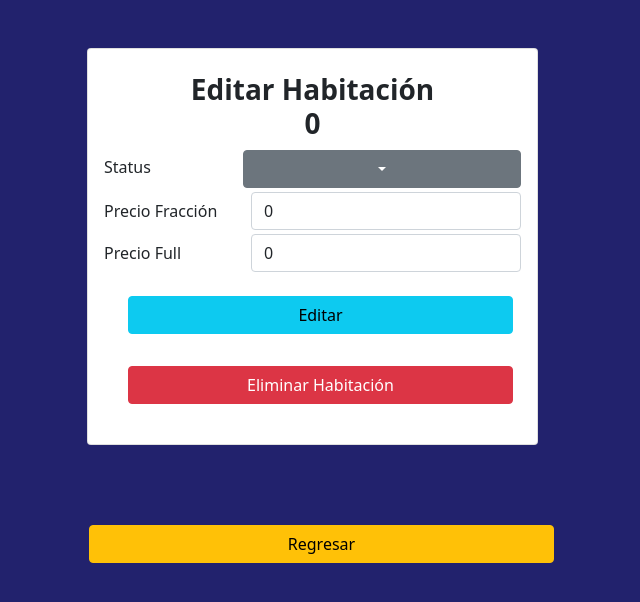
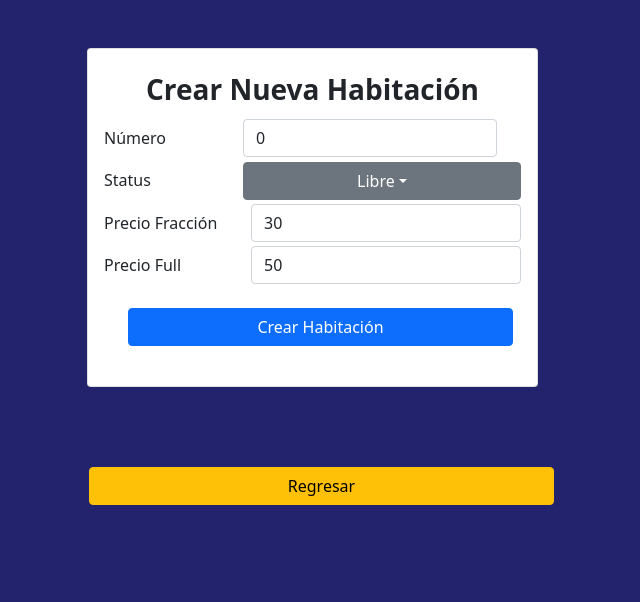
Before and after one commit to jpta24/villaLinda, a React (Create React App) app in the folder frontend/: page /admin-habs/create-hab in a window 1280 px wide. Shown: the top 602 px of the page, without its empty margins (280-920 px from the left). Built offline with nearby package versions, Linux system fonts and the light colour scheme; no server answers.

Commit message:
fixing things

```diff
--- a/frontend/src/Services/HabServices.ts
+++ b/frontend/src/Services/HabServices.ts
@@ -19,6 +19,10 @@ export const getHab = async (id: string) => {
 
 export const updateHabData = async (id: string, hab: HabInterface) => {
 	return await axios.put<HabInterface>(`${API}/${id}`, hab);
+};
+
+export const createHab = async (hab: HabInterface) => {
+	return await axios.post(API, hab);
 };
 
 /* export const deleteKeyWord = async (id: string) => {
@@ -48,9 +52,7 @@ export const createAsin = async (
 };
 
 
-export const createVideo = async (video: Video) => {
-	return await axios.post(`${API}/videos`, video);
-};
+
 
 export const getVideo = async (id: string) => {
 	return await axios.get<Video>(`${API}/videos/${id}`);
--- a/frontend/src/components/HabForm.tsx
+++ b/frontend/src/components/HabForm.tsx
@@ -22,9 +22,9 @@ const HabForm = () => {
 		createdAt: new Date(),
 		updatedAt: '',
 		number: 0,
-		status: '',
-		priceFraction: 0,
-		priceFull: 0,
+		status: 'libre',
+		priceFraction: 30,
+		priceFull: 50,
 		hrIn: new Date(),
 		hrOut: new Date(),
 		hrMantto: new Date(),
@@ -130,13 +130,19 @@ const HabForm = () => {
 		}
 	};
 
+	const url = window.location.href;
+
 	return (
 		<div className='container'>
 			<div className='row'>
 				<div className='col-md-5 offset-md-3 my-4'>
 					<div className='card my-4'>
 						<div className='card-body'>
-							{params ? (
+							{url.search('create-hab') > 0 ? (
+								<h3 className='m-2 text-center titleform'>
+									Crear Nueva Habitación
+								</h3>
+							) : params ? (
 								<h3 className='m-2 text-center titleform'>
 									Editar Habitación
 									<br />
@@ -145,8 +151,22 @@ const HabForm = () => {
 							) : (
 								<h3 className='m-2 text-center titleform'>New Video</h3>
 							)}
+
 							<form onSubmit={handleSubmit}>
 								<div className='form-group row my-1'>
+									<div className='form-group row my-1'>
+										<label className='col-sm-4 col-form-label'>Número</label>
+										<div className='col-sm-8'>
+											<input
+												type='number'
+												name='number'
+												placeholder='Número de la Nueva Habitación'
+												className='form-control'
+												onChange={handleInputChange}
+												value={habState.number}
+											/>
+										</div>
+									</div>
 									<div className='dropdown' onClick={toggleOpen}>
 										<label className='col-sm-4 col-form-label'>Status</label>
 										<button
@@ -243,19 +263,19 @@ const HabForm = () => {
 								</div>
 								<div className='row m-3'>
 									{params ? (
-										<button type='submit' className='btn btn-info m-2'>
-											Editar
-										</button>
+										<div className='row m-3'>
+											<button type='submit' className='btn btn-info m-2'>
+												Editar
+											</button>
+											<button type='submit' className='btn btn-danger m-2'>
+												Eliminar Habitación
+											</button>
+										</div>
 									) : (
 										<button type='submit' className='btn btn-primary m-2'>
-											Add Video
+											Crear Habitación
 										</button>
 									)}
-								</div>
-								<div className='row m-3'>
-									<button type='submit' className='btn btn-danger m-2'>
-										Eliminar Habitación
-									</button>
 								</div>
 							</form>
 						</div>
--- a/frontend/src/index.tsx
+++ b/frontend/src/index.tsx
@@ -21,6 +21,7 @@ ReactDOM.render(
 				<Route path='/control-habs' element={<Control />} />
 				<Route path='/admin-habs' element={<Control />} />
 				<Route path='/admin-habs/:id' element={<HabForm />} />
+				<Route path='/admin-habs/create-hab' element={<HabForm />} />
 			</Routes>
 			<ToastContainer />
 		</BrowserRouter>
--- a/frontend/src/pages/Control/Control.tsx
+++ b/frontend/src/pages/Control/Control.tsx
@@ -80,12 +80,26 @@ const Control = () => {
 				</div>
 			</div>
 			<div className='row my-4 justify-content-center'>
-				<button type='button' className=' col-md-2 mx-3 btn btn-warning'>
-					Ver Reporte
-				</button>
-				<button type='button' className='col-md-2 mx-3 btn btn-primary'>
+				{url.search('control-habs') > 0 ? (
+					<div className='row '>
+						<button type='button' className=' col-md-2 mx-3 btn btn-warning'>
+							Ver Reporte
+						</button>
+					</div>
+				) : (
+					<div className='row justify-content-center'>
+						<button type='button' className=' col-md-2 mx-3 btn btn-warning'>
+							Crear Habitación
+						</button>
+						<button type='button' className=' col-md-2 mx-3 btn btn-info'>
+							Crear Extra
+						</button>
+					</div>
+				)}
+
+				{/* <button type='button' className='col-md-2 mx-3 btn btn-primary'>
 					Entregar Turno
-				</button>
+				</button> */}
 			</div>
 		</div>
 	);
```
